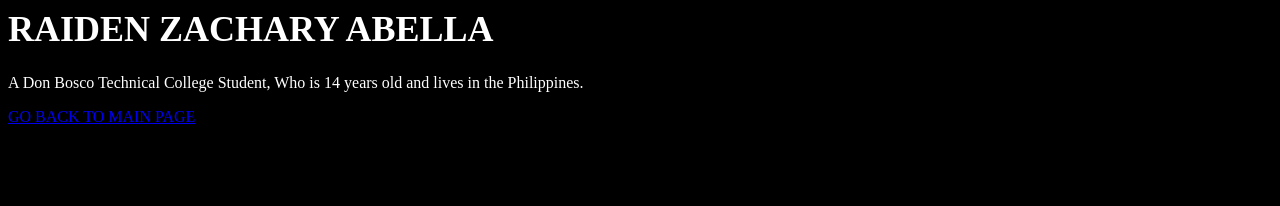
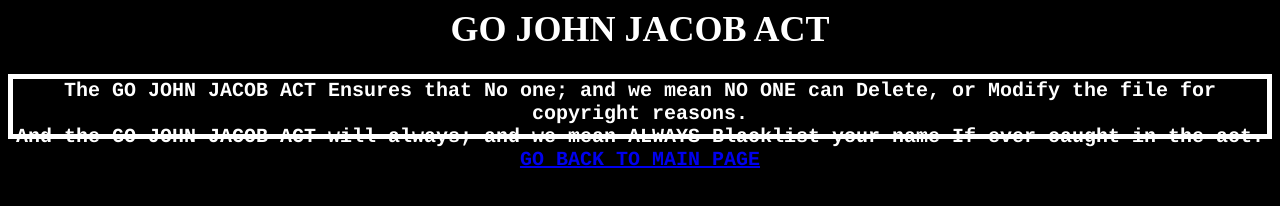
Before and after one commit to GOJOHNJACOBREYES/MAJOR-PT-COMPUTER-2ND-QUARTER-go, a plain HTML site: page copyright.html in a window 1280 px wide. Drawn offline with Linux system fonts and the light colour scheme.

Commit message:
Update copyright.html

```diff
--- a/copyright.html
+++ b/copyright.html
@@ -1,6 +1,17 @@
 <html>
     <head>
 	<style>
+		.container{
+			text-align:center;
+			background:black;
+			display:grid;
+			border:5px solid white;
+			height:55px;
+			font-family:courier;
+			color:white;
+			font-weight:bold;
+			font-size:20px;
+		}
 	body {
 	  background-color:black;
 	}
@@ -8,16 +19,21 @@
 	  font-size: 36px;
       font-weight: bold;
 	  color:white;
+		text-align:center;
 	}
 	p {
 	  color:white;
+		text-align:center;
+		Padding:10 px
 	}
 	</style>
-	    <title>README</title>
+	    <title>TERMS AND CONDITIONS</title>
 	</head>
 <body>
-<h1>RAIDEN ZACHARY ABELLA</h1>
-<p>A Don Bosco Technical College Student, Who is 14 years old and lives in the Philippines.</p>
-<p><a href=index.html>GO BACK TO MAIN PAGE</a></p>
+<h1>GO JOHN JACOB ACT</h1>
+<div class=container>
+
+        <div class=p>The GO JOHN JACOB ACT Ensures that No one; and we mean NO ONE can Delete, or Modify the file for copyright reasons.<br> And the GO JOHN JACOB ACT will always; and we mean ALWAYS Blacklist your name If ever caught in the act.</br></div>
+        <div class=p><a href=index.html>GO BACK TO MAIN PAGE</a></div>
 </body>
 </html>
```
